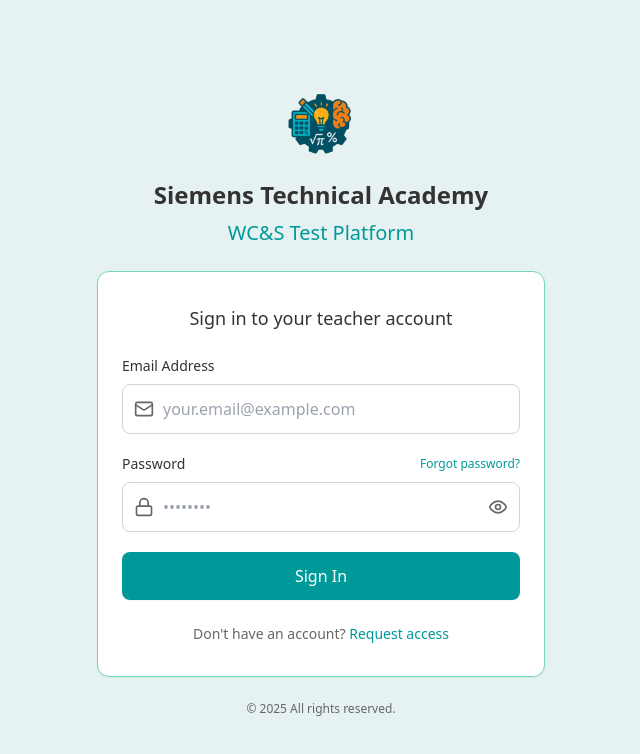
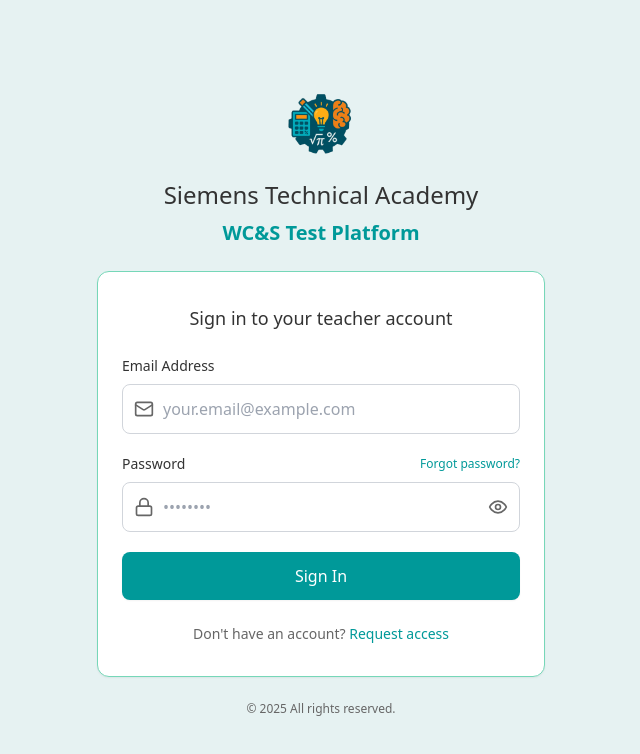
Before and after one commit to HackSmith010/Advanced-Quiz-WebApp, a React (Vite) app: page /login in a window 1280 px wide. Shown: the top 754 px of the page, without its empty margins (319-959 px from the left). Built offline with nearby package versions, Linux system fonts and the light colour scheme.

Commit message:
small changes

```diff
--- a/src/components/Auth/Login.jsx
+++ b/src/components/Auth/Login.jsx
@@ -56,10 +56,10 @@ const Login = () => {
               }}
             />
           </div>
-          <h1 className="text-2xl font-bold text-siemens-secondary">
+          <h1 className="text-2xl font text-siemens-secondary">
             Siemens Technical Academy
           </h1>
-          <h2 className="text-xl mt-2 text-siemens-primary">
+          <h2 className="text-xl font-bold mt-2 text-siemens-primary">
             WC&S Test Platform
           </h2>
         </div>
--- a/src/components/Auth/Register.jsx
+++ b/src/components/Auth/Register.jsx
@@ -88,10 +88,10 @@ const Register = () => {
               }}
             />
           </div>
-          <h1 className="text-2xl font-bold text-siemens-secondary">
+          <h1 className="text-2xl font text-siemens-secondary">
             Siemens Technical Academy
           </h1>
-          <h2 className="text-xl mt-2 text-siemens-primary">
+          <h2 className="text-xl font-bold mt-2 text-siemens-primary">
             WC&S Test Platform
           </h2>
         </div>
```
